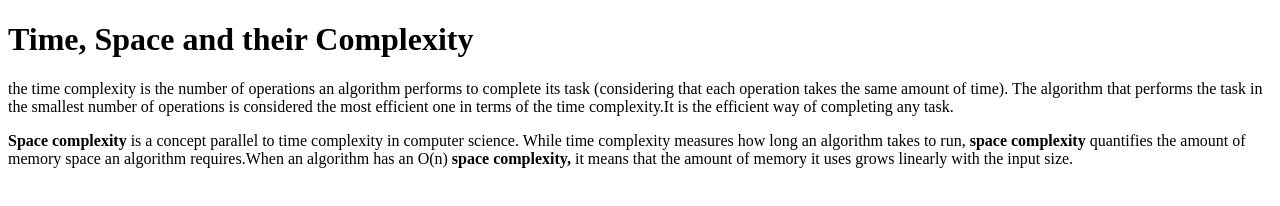
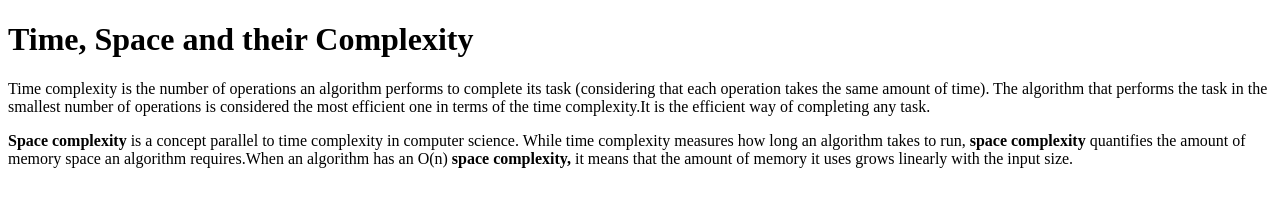
Before and after one commit to acciojob/time-and-space-complexity-sourabh-bansotiya, a website: page main.html in a window 1280 px wide. Drawn offline with Linux system fonts and the light colour scheme.

Commit message:
created a submission

```diff
--- a/main.html
+++ b/main.html
@@ -9,7 +9,7 @@
 <body>
 	<!-- the entire body must be written by student -->
 	<h1>Time, Space and their Complexity</h1>
-	<p>the time complexity is the number of operations an algorithm performs to complete its task (considering that each operation takes the same amount of time). The algorithm that performs the task in the smallest number of operations is considered the most efficient one in terms of the time complexity.It is the efficient way of completing any task.</p>
+	<p>Time complexity is the number of operations an algorithm performs to complete its task (considering that each operation takes the same amount of time). The algorithm that performs the task in the smallest number of operations is considered the most efficient one in terms of the time complexity.It is the efficient way of completing any task.</p>
 	<p><b>Space complexity</b> is a concept parallel to time complexity in computer science. While time complexity measures how long an algorithm takes to run, <b>space complexity</b> quantifies the amount of memory space an algorithm requires.When an algorithm has an O(n) <b>space complexity,</b> it means that the amount of memory it uses grows linearly with the input size.</p>
     <script type="text/javascript" src="./script.js">
 </script>
```
